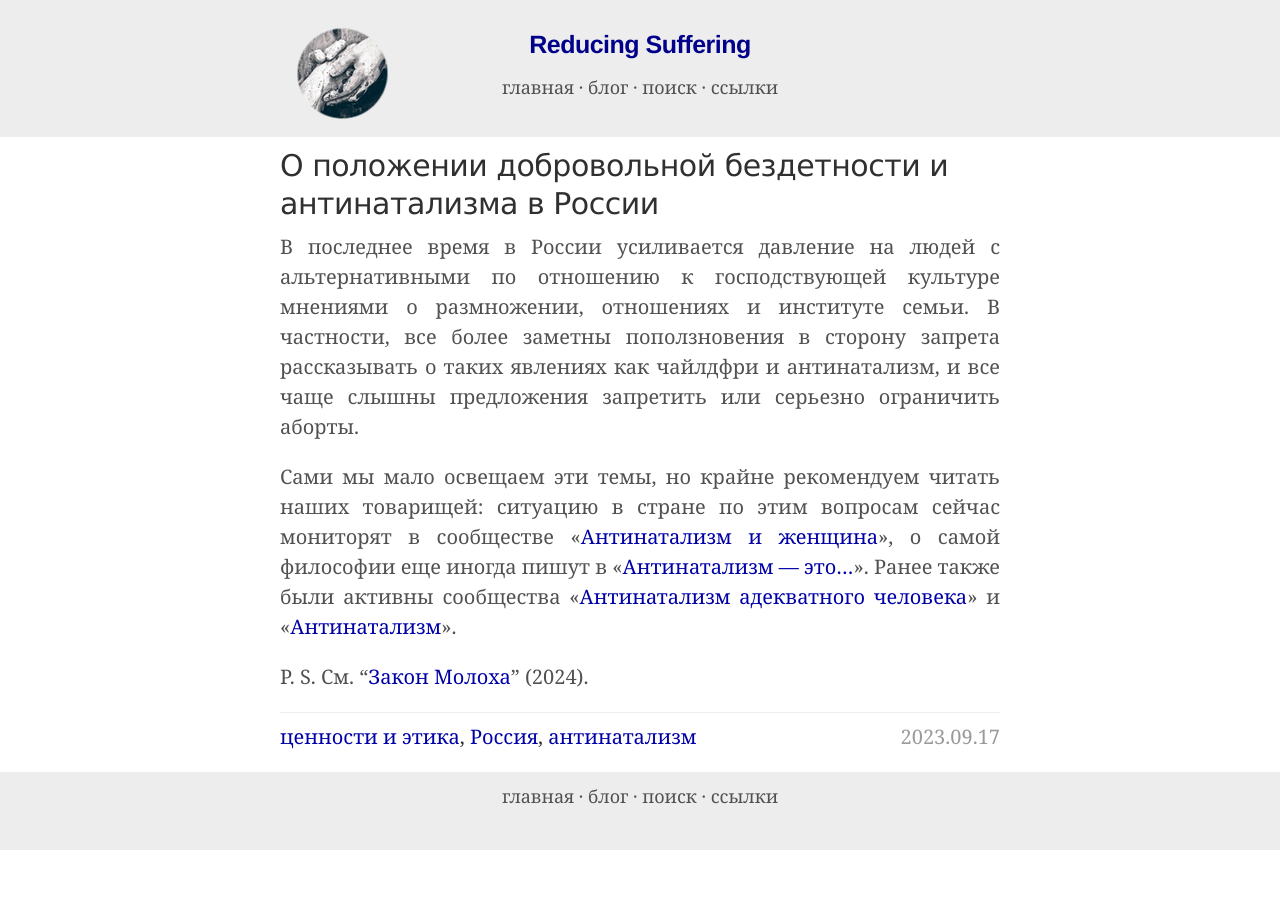
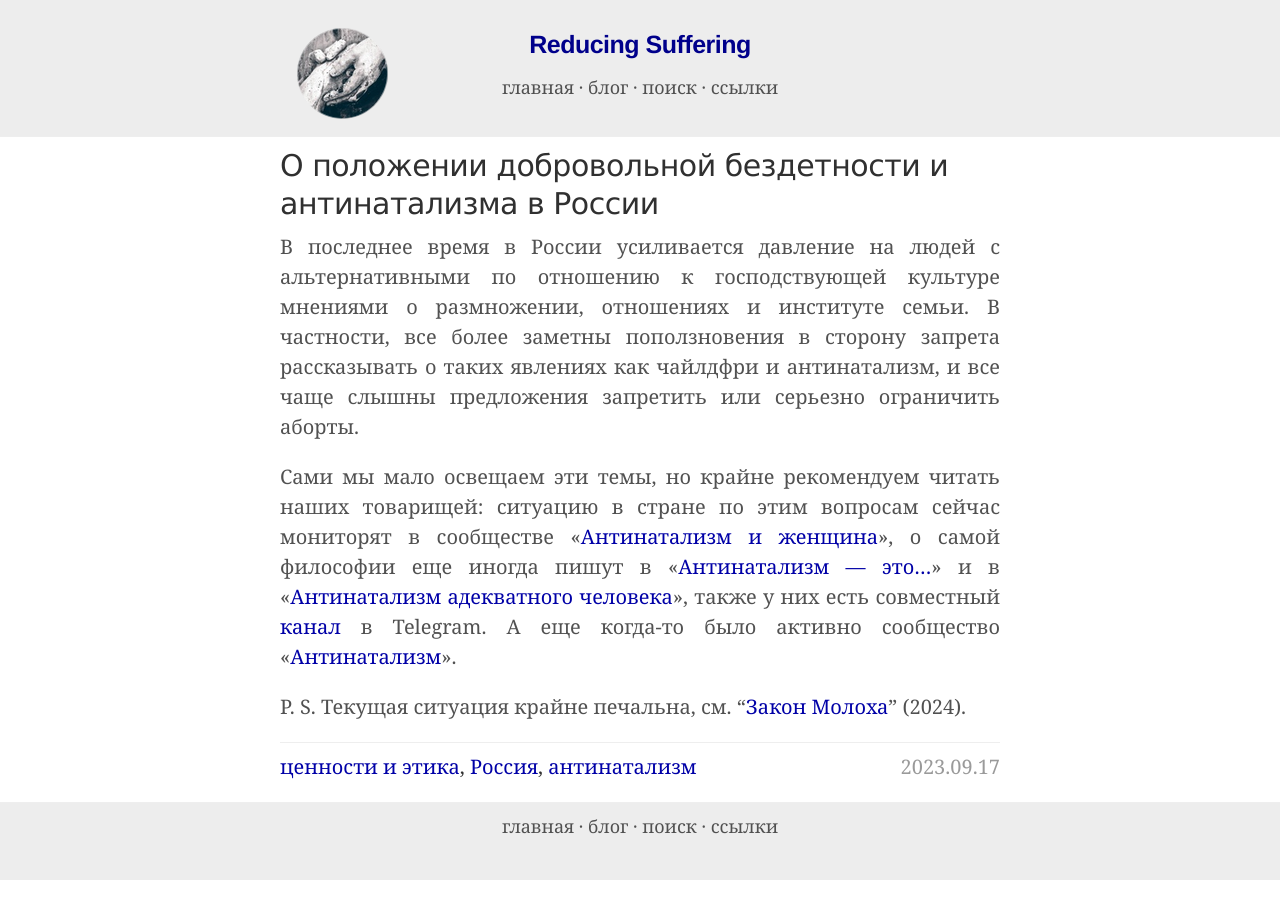
Before and after one commit to ReducingSuffering/reducingsuffering.github.io, a Jekyll site: the page built from _posts/wt/Наше/2023-09-17-520.md, in a window 1280 px wide. Built offline with Jekyll 4.4.1, drawn with Linux system fonts in a browser that asks for light colours.

Commit message:
Update 2023-09-17-520.md

```diff
--- a/_posts/wt/Наше/2023-09-17-520.md
+++ b/_posts/wt/Наше/2023-09-17-520.md
@@ -3,7 +3,7 @@ layout: post
 title: О положении добровольной бездетности и антинатализма в России
 unixtime:
 vk: https://vk.com/wall-199052526_520
-telegram: https://t.me/reducing_suffering/261
+telegram:
 tags:
   - ценности_и_этика
   - Россия
@@ -14,6 +14,6 @@ meta_tags:
 ---
 В последнее время в России усиливается давление на людей с альтернативными по отношению к господствующей культуре мнениями о размножении, отношениях и институте семьи. В частности, все более заметны поползновения в сторону запрета рассказывать о таких явлениях как чайлдфри и антинатализм, и все чаще слышны предложения запретить или серьезно ограничить аборты.
 
-Сами мы мало освещаем эти темы, но крайне рекомендуем читать наших товарищей: ситуацию в стране по этим вопросам сейчас мониторят в сообществе «[Антинатализм и женщина](https://vk.com/club206149756)», о самой философии еще иногда пишут в «[Антинатализм — это...](https://vk.com/public210066881)». Ранее также были активны сообщества «[Антинатализм адекватного человека](https://vk.com/public166188545)» и «[Антинатализм](https://vk.com/public60449041)».
+Сами мы мало освещаем эти темы, но крайне рекомендуем читать наших товарищей: ситуацию в стране по этим вопросам сейчас мониторят в сообществе «[Антинатализм и женщина](https://vk.com/club206149756)», о самой философии еще иногда пишут в «[Антинатализм — это...](https://vk.com/public210066881)» и в «[Антинатализм адекватного человека](https://vk.com/public166188545)», также у них есть совместный [канал](https://t.me/real_antinatalism) в Telegram. А еще когда-то было активно сообщество «[Антинатализм](https://vk.com/public60449041)».
 
-P. S. См. "[Закон Молоха](711.html)" (2024).
+P. S. Текущая ситуация крайне печальна, см. "[Закон Молоха](711.html)" (2024).
```
